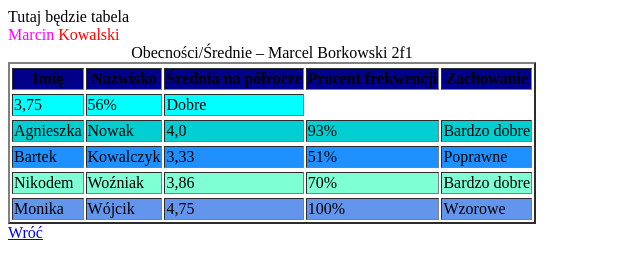
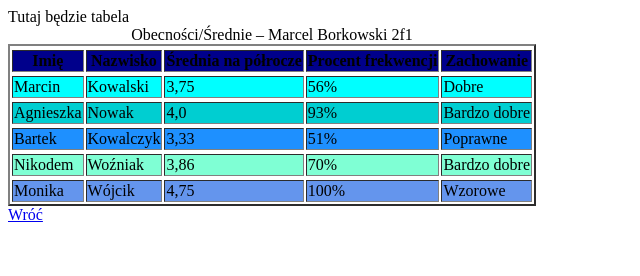
Before and after one commit to MarcelBorkowski/Repozytorium, a plain HTML site: page tabela.html in a window 1280 px wide. Shown: the whole page, without its empty margins (0-640 px from the left). Drawn offline with Linux system fonts and the light colour scheme.

Commit message:
Update tabela.html

```diff
--- a/tabela.html
+++ b/tabela.html
@@ -22,8 +22,8 @@
 				<tbody>
 					<tr>
 						<TR BGCOLOR=cyan>
-						<font color="fuchsia"<td>Marcin</td> </font>
-						<font color="red"<td>Kowalski</td>
+						<font color="fuchsia"><td>Marcin</td> </font>
+						<font color="red"><td>Kowalski</td>
 						<td>3,75</td>
 						<td>56%</td>
 						<td>Dobre</td></font>
```
